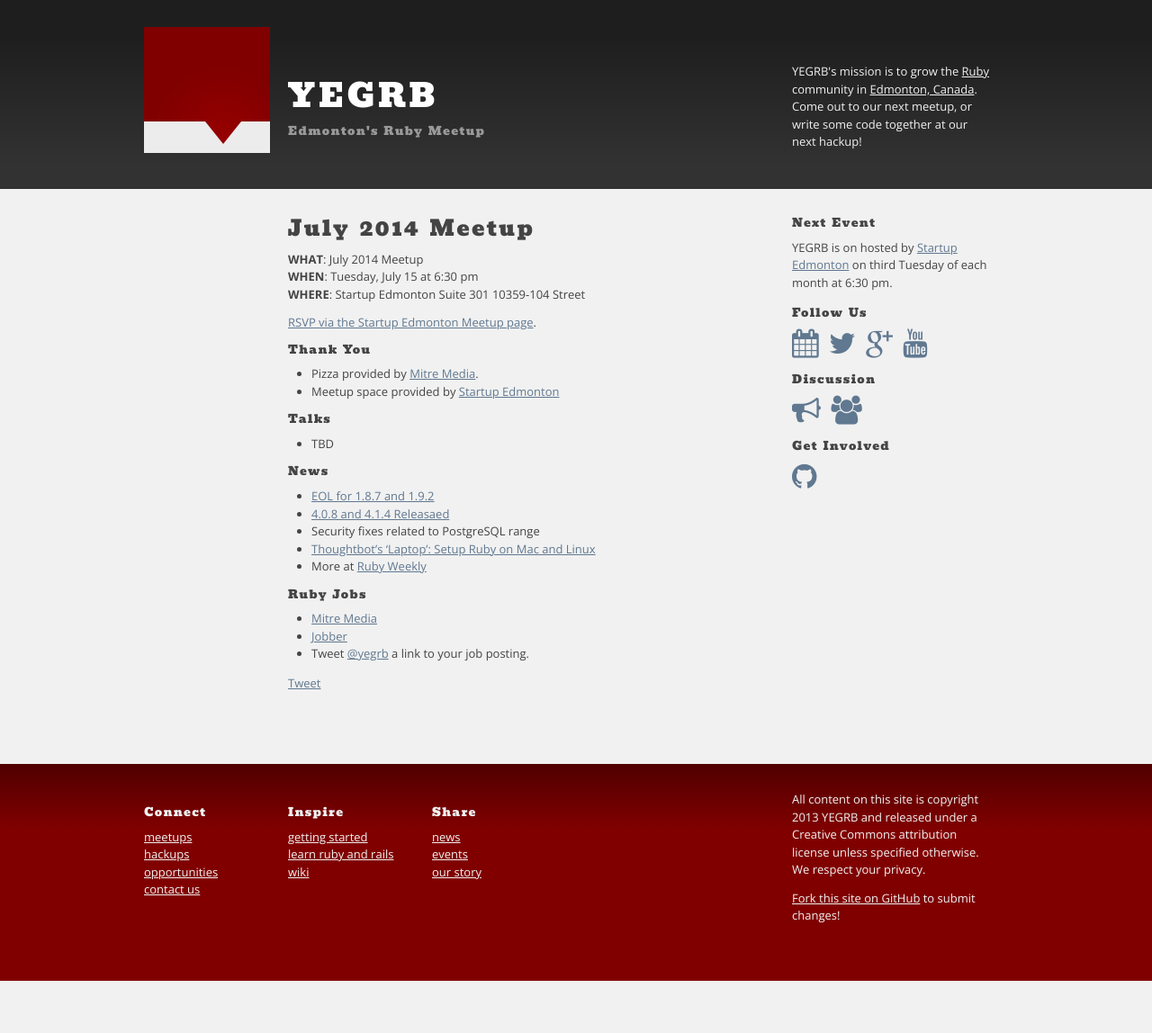
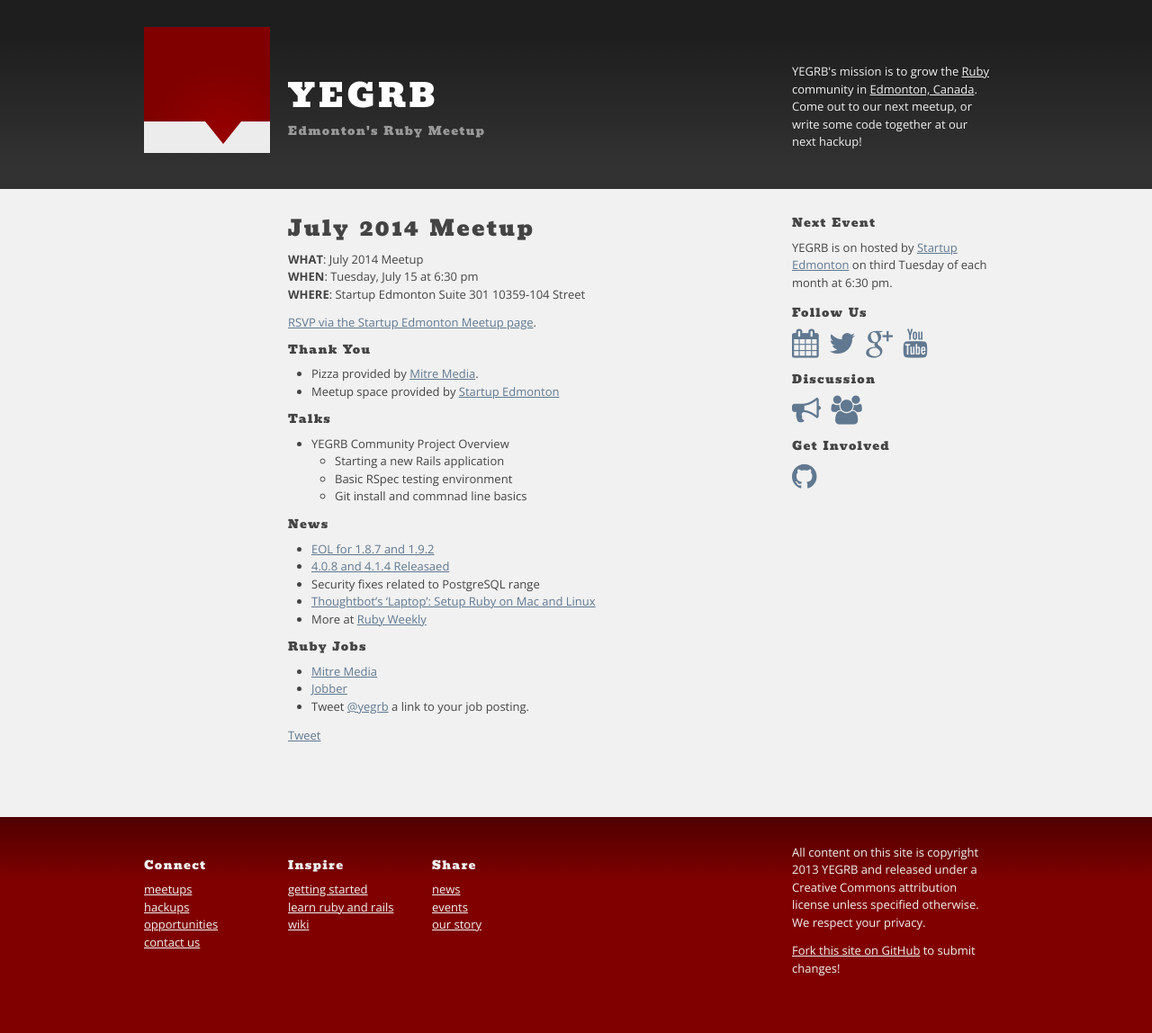
Before and after one commit to yegrb/yegrb.github.io, a Jekyll site: the page built from _posts/2014-07-15-july.markdown, in a window 1280 px wide. Shown: the whole page at 90% size. Built offline with Jekyll 4.4.1, drawn with Linux system fonts in a browser that asks for light colours; nearby versions of some CDN libraries; Markdown is read by kramdown in place of the engine named in the settings; comment, search, counter and statistics services are not loaded; before the commit the page ends 1090 px from its top, so only the background shows below that.

Commit message:
adjenda for meetup.

```diff
--- a/_posts/2014-07-15-july.markdown
+++ b/_posts/2014-07-15-july.markdown
@@ -17,7 +17,10 @@ category: meetups
   Edmonton](http://www.startupedmonton.com/)
 
 ## Talks
-  * TBD
+  * YEGRB Community Project Overview
+    * Starting a new Rails application
+    * Basic RSpec testing environment
+    * Git install and commnad line basics
 
 ## News
 
```
